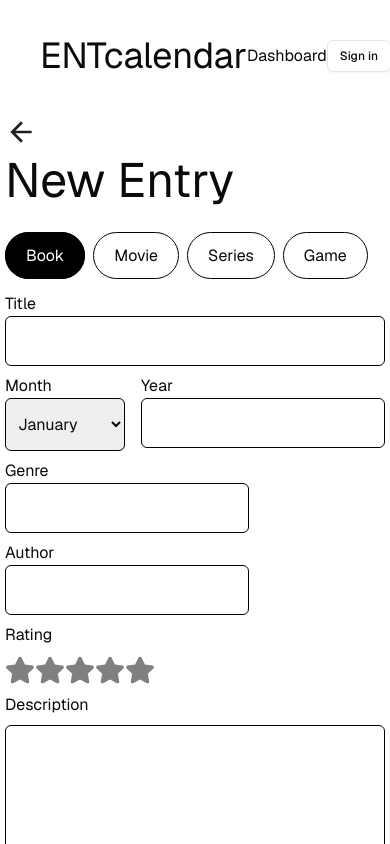
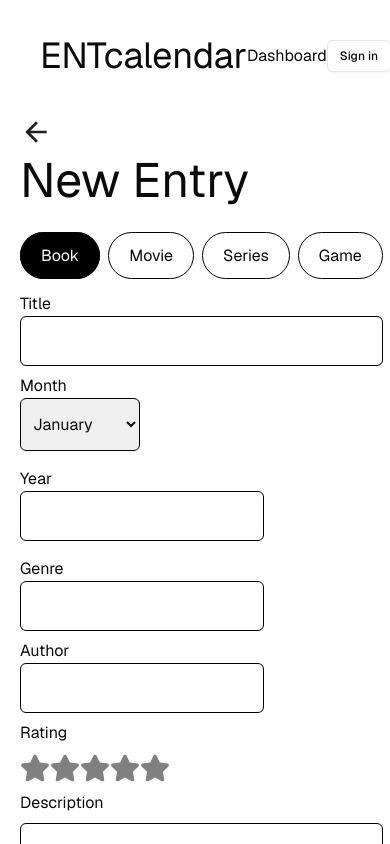
Before and after one commit to hugosandsjo/ent-calendar, a Next.js app: page /dashboard/create in a window 390 px wide. Shown: the top 844 px of the page. Built offline with nearby package versions, Linux system fonts and the light colour scheme; no server answers.

Commit message:
refactor: update EntryForm layout for improved responsiveness; adjust dashboard section styling

```diff
--- a/src/app/components/form/EntryForm.tsx
+++ b/src/app/components/form/EntryForm.tsx
@@ -40,19 +40,20 @@ export default function EntryForm() {
       <article className="flex flex-col">
         <FormInput title="Title" name="title" />
       </article>
-      <article className="flex gap-4">
+      <article className="flex gap-4 flex-wrap">
         <div className="flex flex-col">
           <FormMonth />
         </div>
         <div className="flex flex-col">
           <FormInput title="Year" name="year" />
         </div>
+        <article className="flex gap-4">
+          <div className="flex flex-col">
+            <FormInput title="Genre" name="genre" />
+          </div>
+        </article>
       </article>
-      <article className="flex gap-4">
-        <div className="flex flex-col">
-          <FormInput title="Genre" name="genre" />
-        </div>
-      </article>
+
       <article className="flex gap-4 flex-wrap">
         {/* Conditionally render inputs based on category */}
         {category === "Book" && (
--- a/src/app/dashboard/[...id]/page.tsx
+++ b/src/app/dashboard/[...id]/page.tsx
@@ -46,7 +46,7 @@ export default function DynamicDashboardPage({ params }: PageProps) {
 
   if (isCreatePage) {
     return (
-      <section className="flex flex-col w-screen items-center justify-center mb-12">
+      <section className="flex w-screen px-4 md:px-8 lg:justify-center mb-12">
         <EntryForm />
       </section>
     );
```
